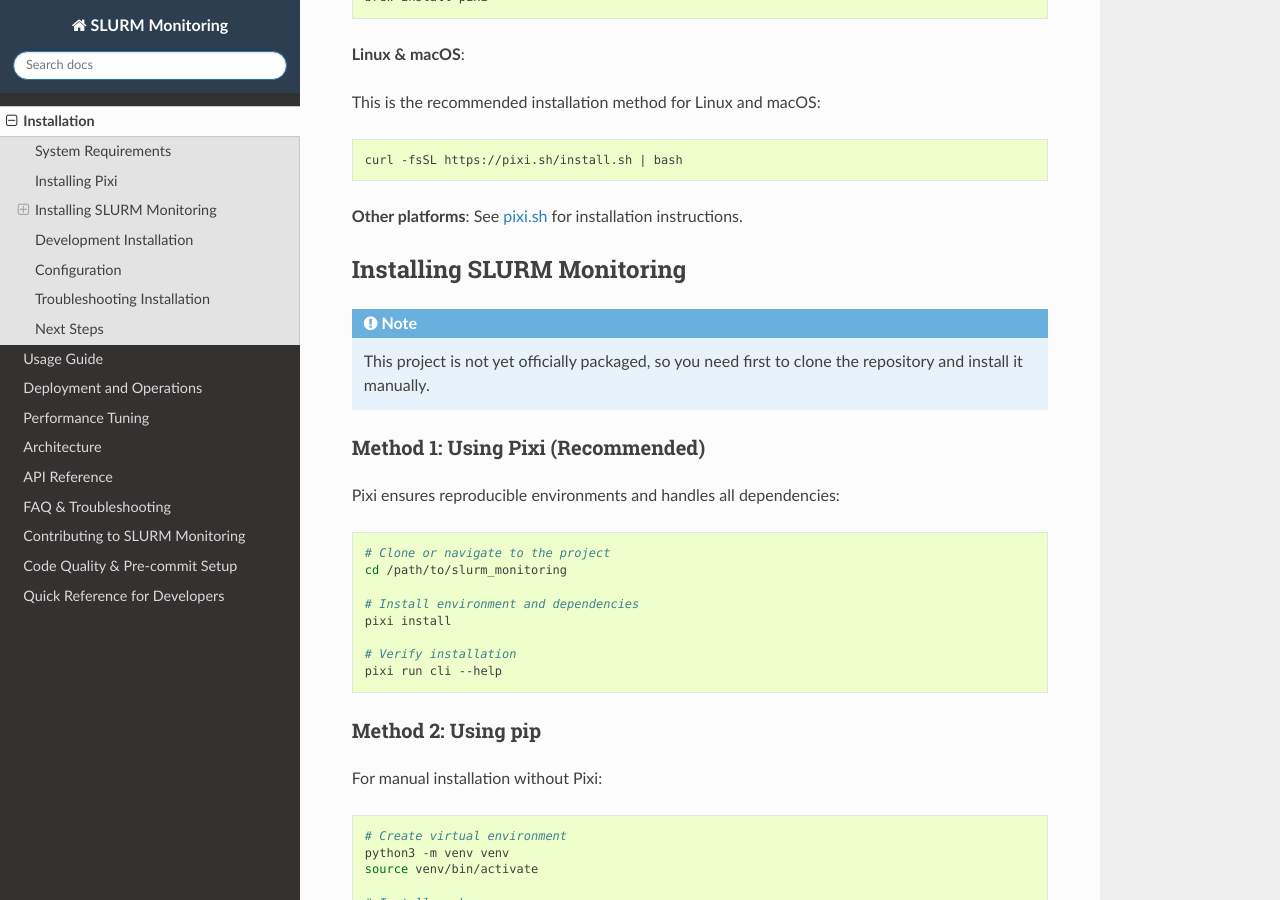
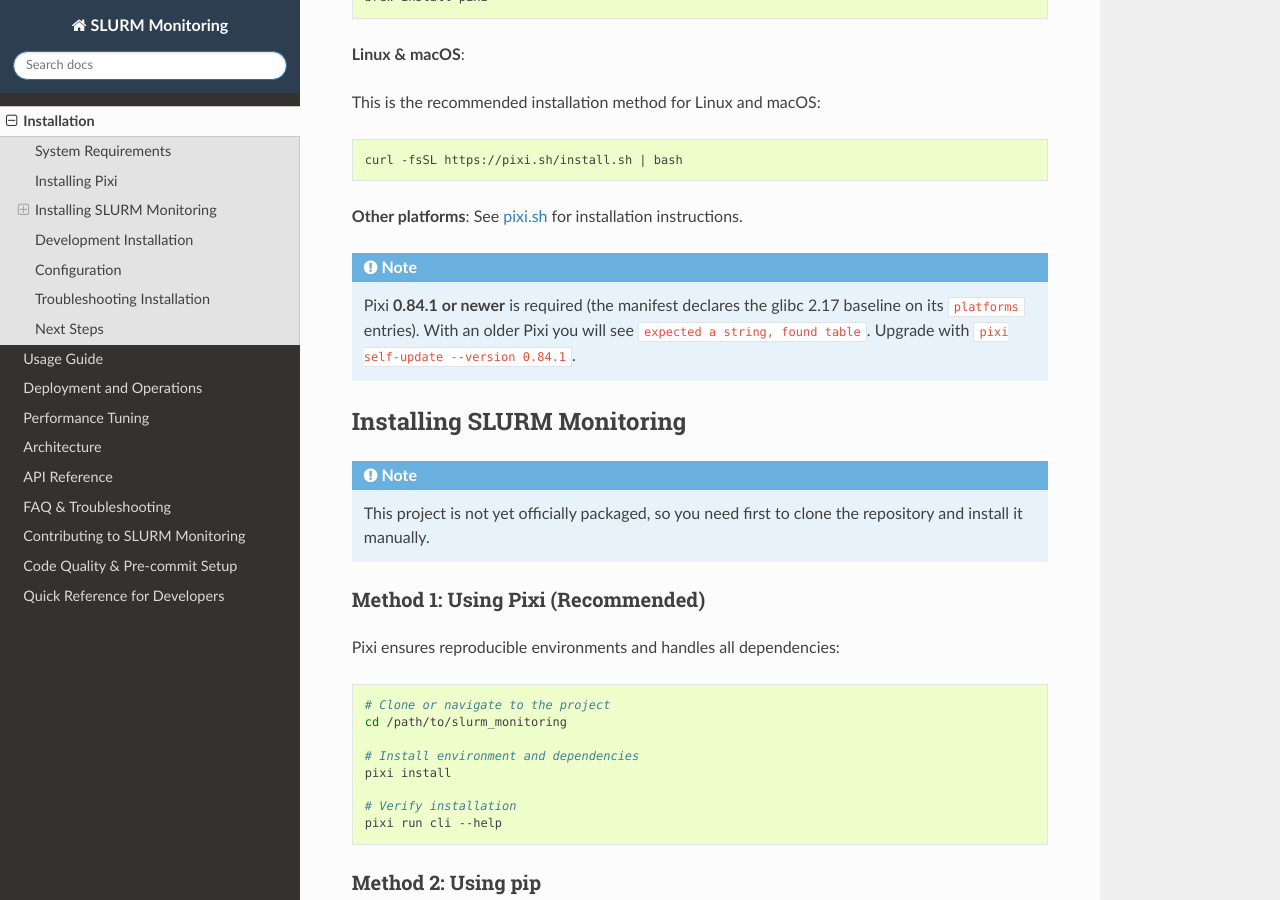
Before and after one commit to HealthyPear/slurm_monitor, a Sphinx documentation site: the page built from docs/installation.rst, in a window 1280 px wide and 900 px high, scrolled down 512 px. Built offline with Sphinx 7.4.7 and the Read the Docs theme 3.1.0, drawn with Linux system fonts in a browser that asks for light colours.

Commit message:
docs: add minimum pixi requirement

```diff
--- a/docs/installation.rst
+++ b/docs/installation.rst
@@ -29,6 +29,13 @@ This is the recommended installation method for Linux and macOS:
     curl -fsSL https://pixi.sh/install.sh | bash
 
 **Other platforms**: See `pixi.sh <https://pixi.sh>`_ for installation instructions.
+
+.. note::
+
+    Pixi **0.84.1 or newer** is required (the manifest declares the glibc 2.17
+    baseline on its ``platforms`` entries). With an older Pixi you will see
+    ``expected a string, found table``. Upgrade with
+    ``pixi self-update --version 0.84.1``.
 
 Installing SLURM Monitoring
 ---------------------------
```
